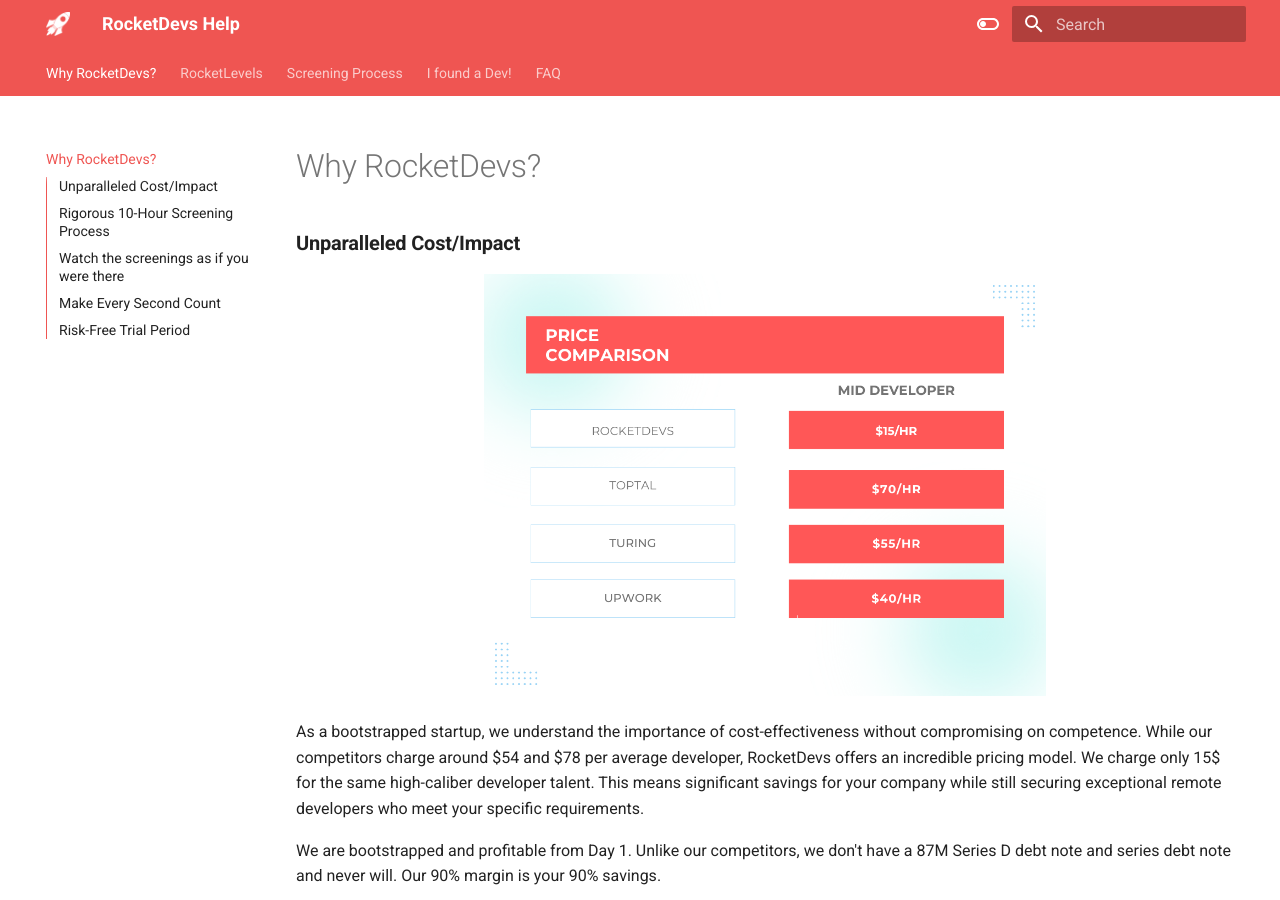
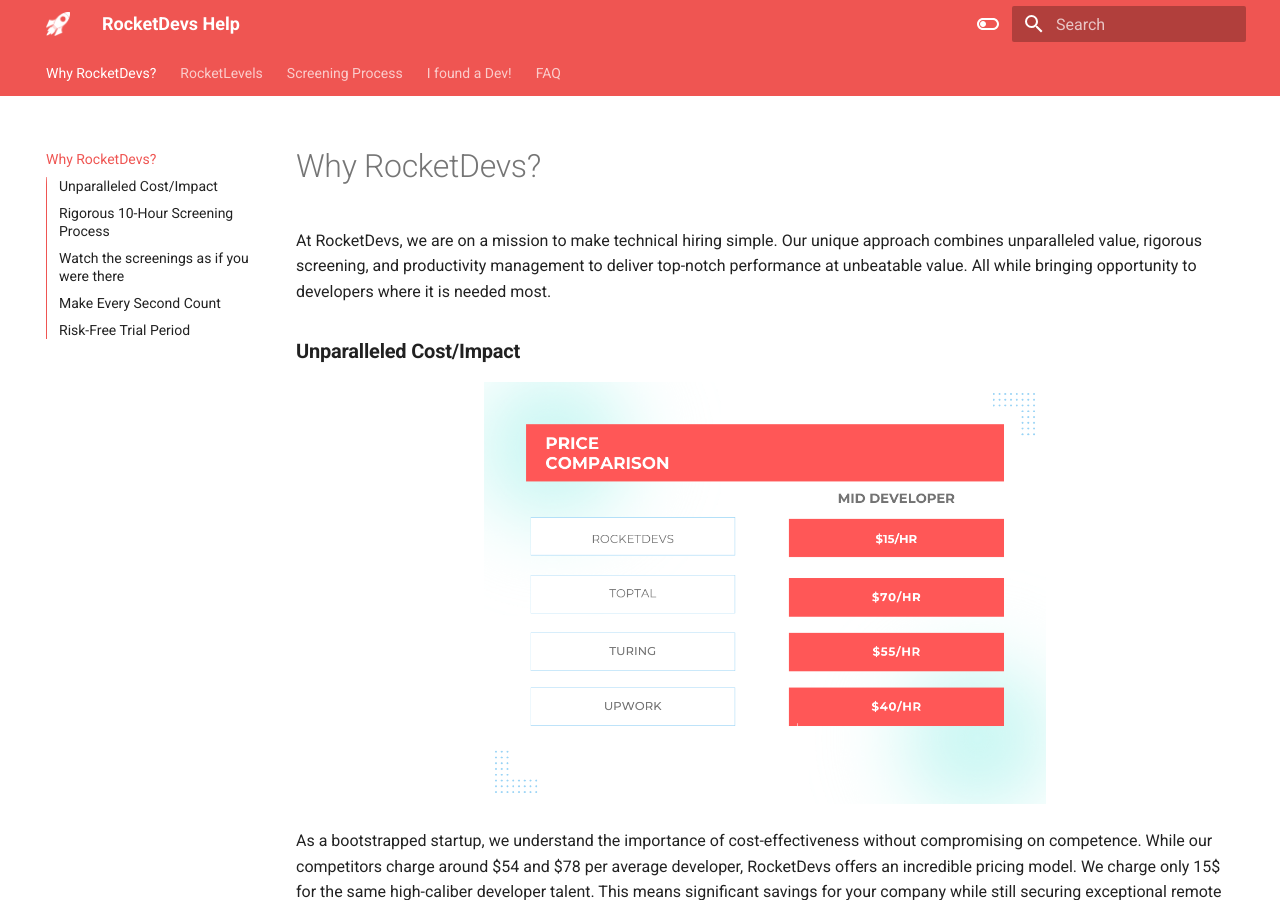
Before and after one commit to TheLastSultan/RocketDevsDocs, an MkDocs documentation site: the page built from docs/index.md, in a window 1280 px wide and 900 px high. Built offline with MkDocs 1.6.1 and Material for MkDocs 9.7.7, drawn with Linux system fonts in a browser that asks for light colours.

Commit message:
feat: reshuffle index page

```diff
--- a/docs/index.md
+++ b/docs/index.md
@@ -1,4 +1,6 @@
 # Why RocketDevs?
+
+At RocketDevs, we are on a mission to make technical hiring simple. Our unique approach combines unparalleled value, rigorous screening, and productivity management to deliver top-notch performance at unbeatable value. All while bringing opportunity to developers where it is needed most.
 
 ### **Unparalleled Cost/Impact**
 
@@ -42,5 +44,11 @@
 <br>
 
 <div align="center">
+<iframe width="560" height="315" src="https://www.youtube.com/embed/4nUcmkj0yfQ?si=9XNd9B9EZSoZFBg_" title="YouTube video player" frameborder="0" allow="accelerometer; autoplay; clipboard-write; encrypted-media; gyroscope; picture-in-picture; web-share" allowfullscreen></iframe>
+</div>
+
+<br>
+
+<div align="center">
     <button type="button" class="md-button md-button--primary" onclick="window.location.href = 'https://rocketdevs.com/browse';"> Browse Developers</button>
 </div>
```
